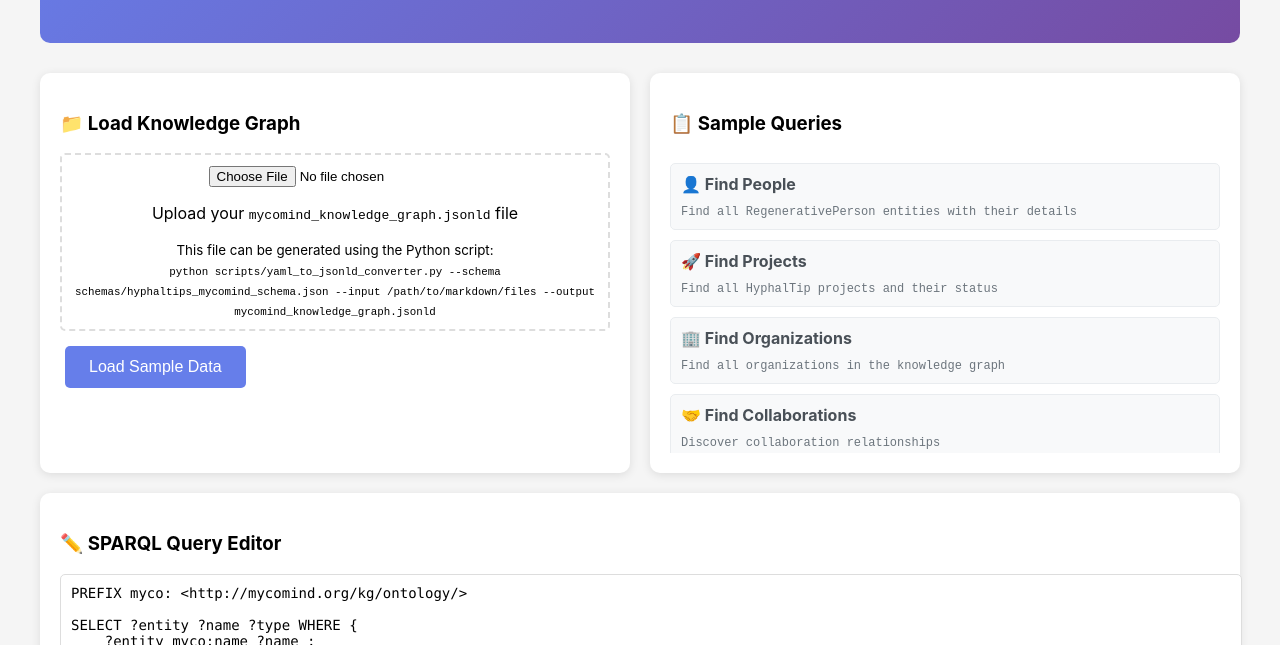
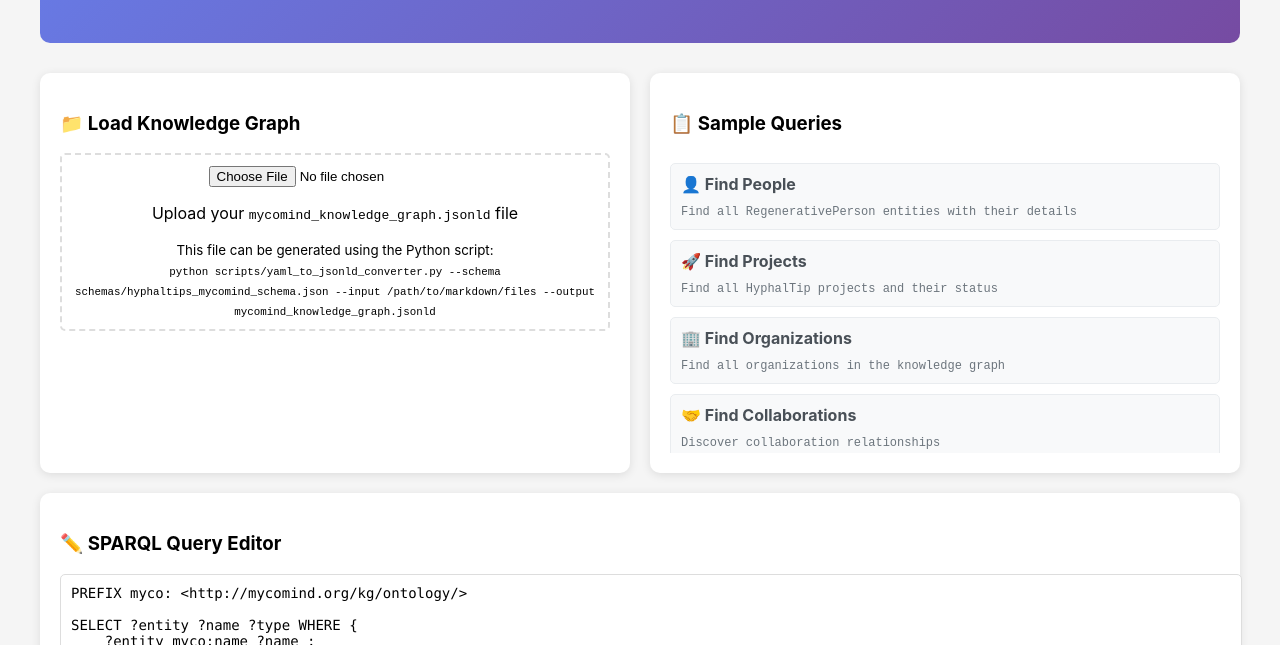
Before and after one commit to DarrenZal/MycoMind, a plain HTML site: page index.html in a window 1280 px wide. Shown: the part 155-800 px from the top of the page. Drawn offline with Linux system fonts and the light colour scheme; a script that the page names is missing.

Commit message:
Prepare interface for GitHub Pages deployment

```diff
--- a/index.html
+++ b/index.html
@@ -144,7 +144,7 @@
                 <small>This file can be generated using the Python script:<br>
                 <code>python scripts/yaml_to_jsonld_converter.py --schema schemas/hyphaltips_mycomind_schema.json --input /path/to/markdown/files --output mycomind_knowledge_graph.jsonld</code></small>
             </div>
-            <button onclick="loadSampleData()">Load Sample Data</button>
+            <!-- Sample data loading removed as we're using the actual JSON-LD file -->
             <div id="loadStatus"></div>
         </div>
 
```
Also changed, not shown: 1 other file.
